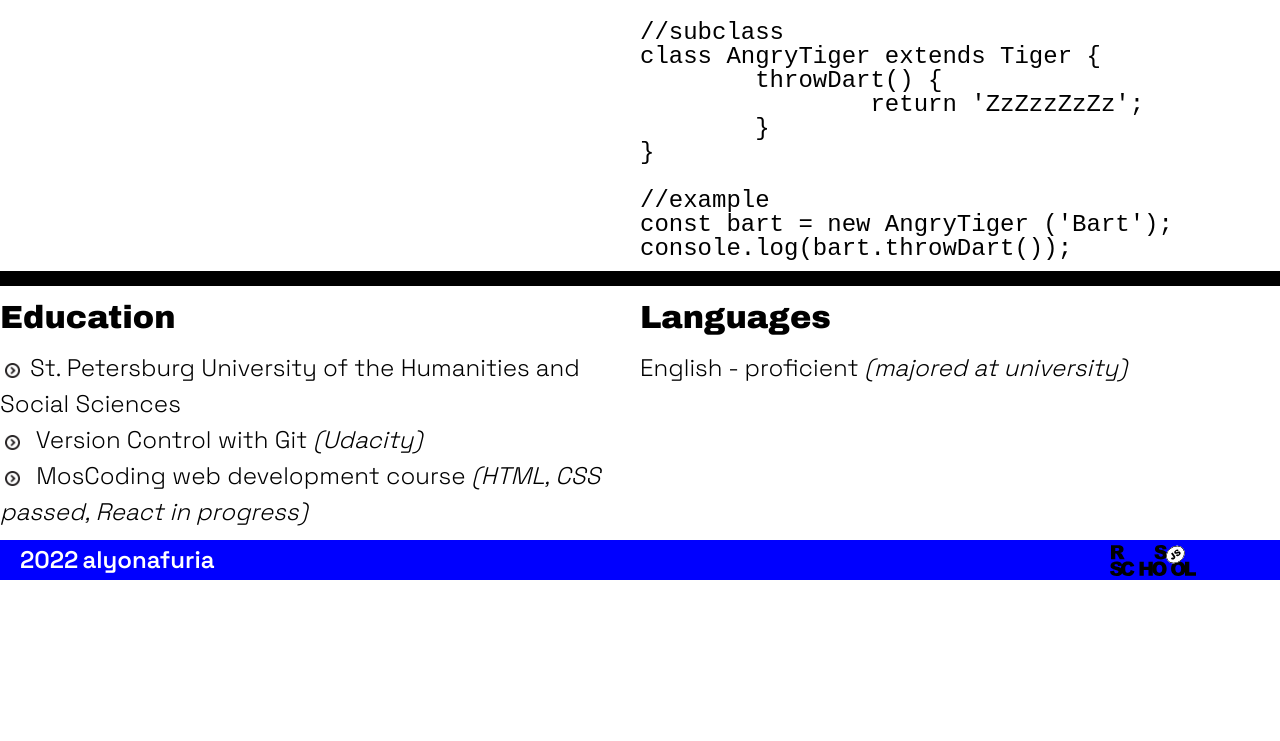
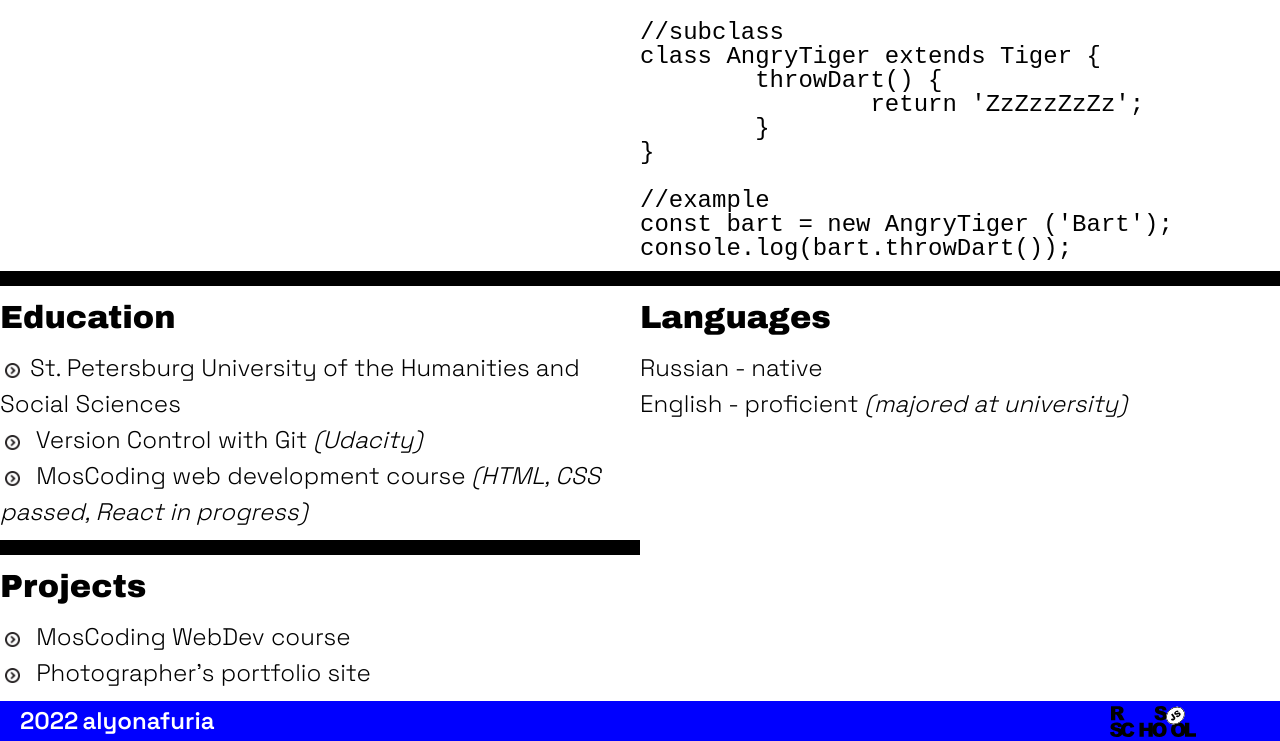
Before and after one commit to alyonafuria/rsschool-cv, a plain HTML site: page index.html in a window 1280 px wide. Shown: the part 1180-1921 px from the top of the page. Before the commit the page ends 1760 px from the top, so only its background shows below. Drawn offline with Linux system fonts and the light colour scheme; a web font is replaced by a local one.

Commit message:
feat: add projects section

```diff
--- a/index.html
+++ b/index.html
@@ -21,6 +21,7 @@
 					<li class="nav-link"><a href="#code-example" class="nav-link-text">Code Example</a></li>
 					<li class="nav-link"><a href="#education" class="nav-link-text">Education</a></li>
 					<li class="nav-link"><a href="#languages" class="nav-link-text">Languages</a></li>
+					<li class="nav-link"><a href="#projects" class="nav-link-text">Projects</a></li>
 				</ul>
 			</nav>
 		</div>
@@ -103,7 +104,15 @@ console.log(bart.throwDart());
 			</section>
 			<section class="section" id="languages">
 				<h2 class="section-title">Languages</h2>
+				<p class="text">Russian - native</p>
 				<p class="text">English - proficient <em>(majored at university)</em></p>
+			</section>
+			<section class="section" id="projects">
+				<h2 class="section-title">Projects</h2>
+				<ul>
+					<li class="text li-text"> <a href="https://alyonafuria.github.io/WebDev/">MosCoding WebDev course</a></li>
+					<li class="text li-text"> <a href="https://alyonafuria.github.io/photographerSite/">Photographer's portfolio site</a></li>
+				</ul>
 			</section>
 		</div>
 	</main>
```
